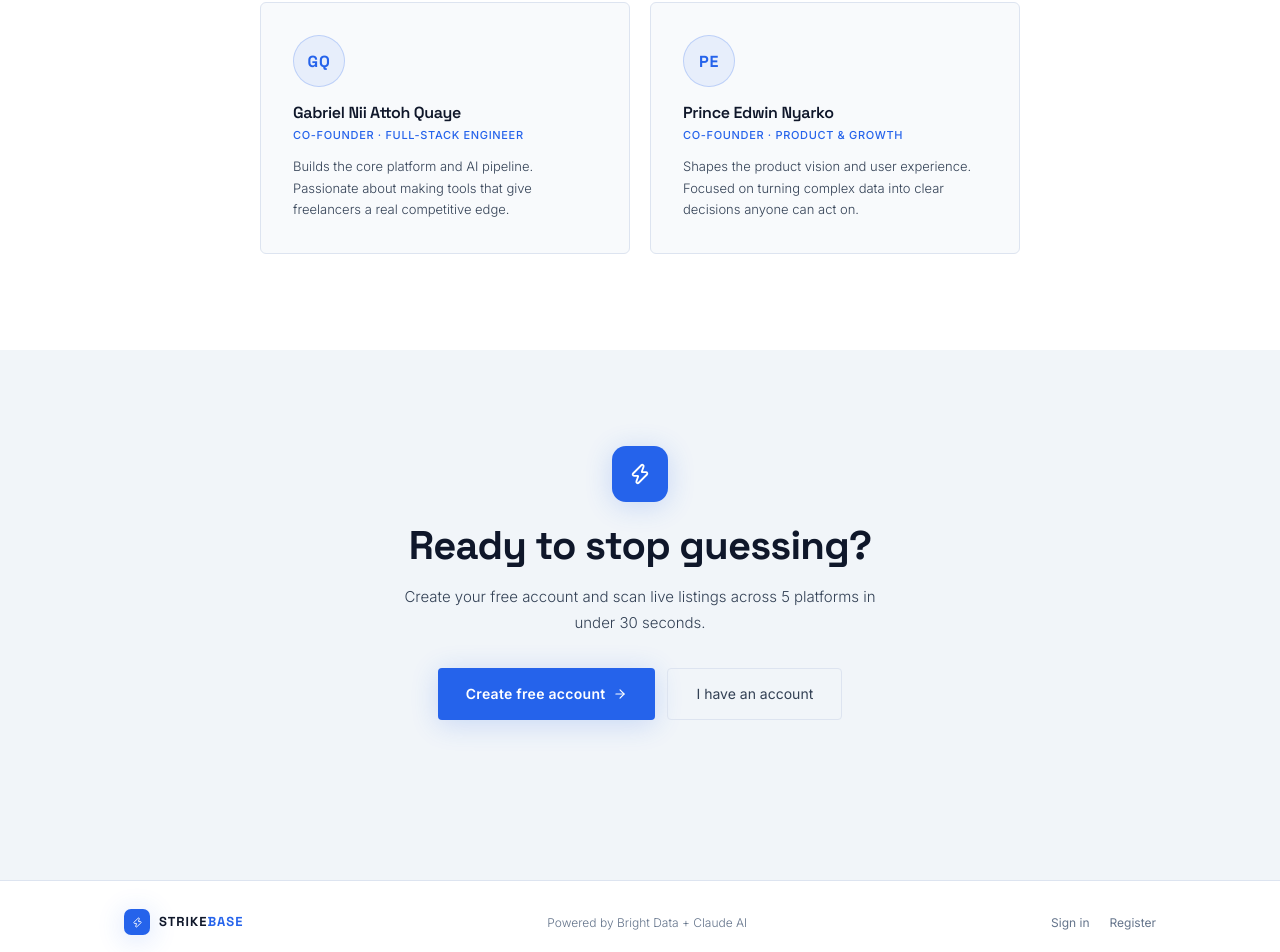
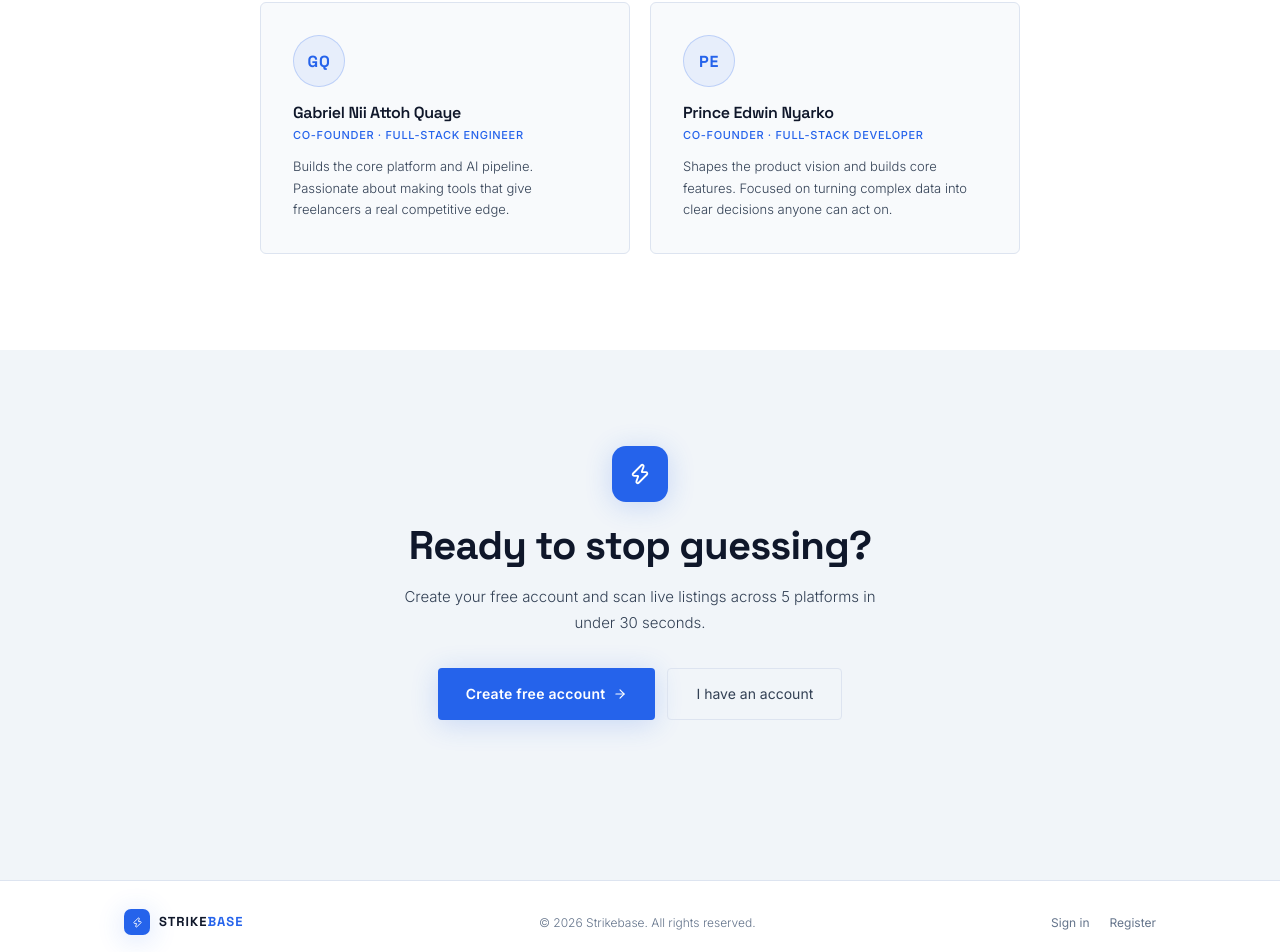
Before and after one commit to links-astec/Strikebase, a Next.js app in the folder frontend/: page / in a window 1280 px wide. Shown: the part 2993-3945 px from the top of the page. Built offline with nearby package versions, Linux system fonts and the light colour scheme; no server answers.

Commit message:
Fix footer copy, update teammate role, add master plan
- Remove 'Powered by Bright Data + Claude AI' from landing footer
- Update Prince Edwin Nyarko role to 'Co-founder · Full-stack Developer'
- Add MASTER_PLAN.md: full audit of what's built, what's missing, architecture, routes

```diff
--- a/frontend/pages/index.tsx
+++ b/frontend/pages/index.tsx
@@ -30,8 +30,8 @@ const TEAM = [
   {
     initials: "PE",
     name: "Prince Edwin Nyarko",
-    role: "Co-founder · Product & Growth",
-    bio: "Shapes the product vision and user experience. Focused on turning complex data into clear decisions anyone can act on.",
+    role: "Co-founder · Full-stack Developer",
+    bio: "Shapes the product vision and builds core features. Focused on turning complex data into clear decisions anyone can act on.",
   },
 ];
 
@@ -247,7 +247,7 @@ export default function Landing() {
             <div className="lp-logo-icon" style={{ width: 26, height: 26 }}><Zap size={11} color="#fff" /></div>
             <span className="lp-logo-text" style={{ fontSize: 13 }}>STRIKE<span className="lp-logo-accent">BASE</span></span>
           </Link>
-          <p className="lp-footer-copy">Powered by Bright Data + Claude AI</p>
+          <p className="lp-footer-copy">© 2026 Strikebase. All rights reserved.</p>
           <div className="lp-footer-links">
             <Link href="/login" className="lp-footer-link">Sign in</Link>
             <Link href="/register" className="lp-footer-link">Register</Link>
```
Also changed, not shown: 1 other file (tests, documents, lock files or other folders).
